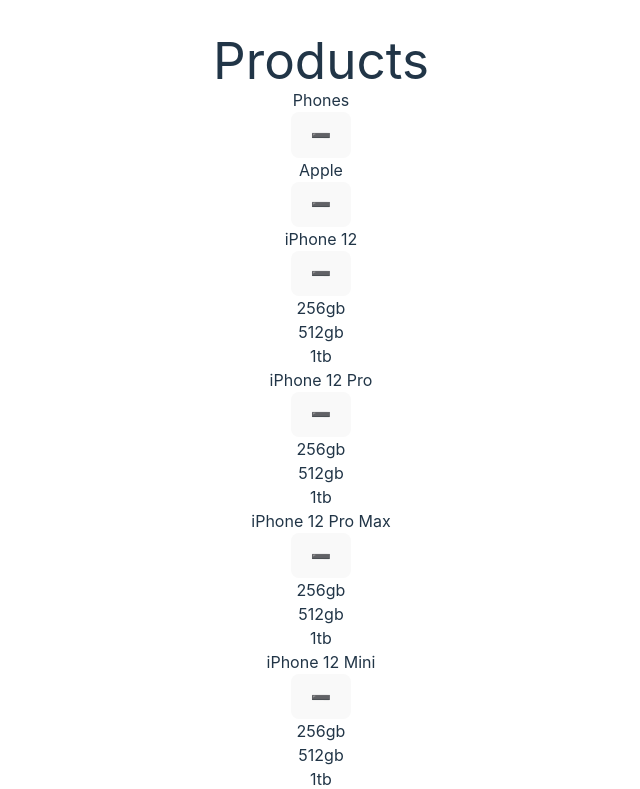
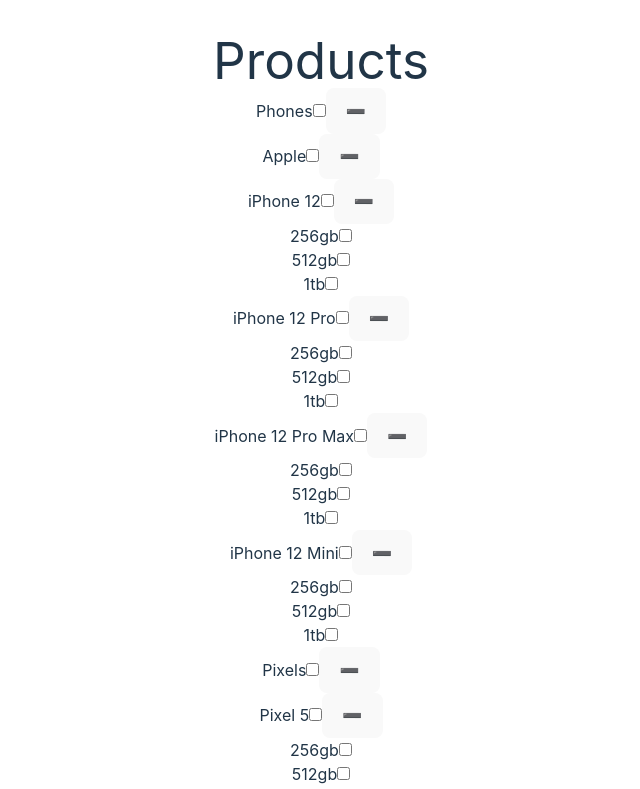
Before and after one commit to zavsievich/tree-task, a React (Vite) app: page / in a window 1280 px wide. Shown: the top 789 px of the page, without its empty margins (319-959 px from the left). Built offline with nearby package versions, Linux system fonts and the light colour scheme.

Commit message:
feat: check all logic

```diff
--- a/src/App.tsx
+++ b/src/App.tsx
@@ -6,9 +6,9 @@
 function App() {
   return (
     <main>
-      <h1>Products</h1>
+      <h1 className="text-xxl uppercase">Products</h1>
       {products.map((product: ProductType) => (
-        <Product name={product.name} list={product.list} />
+        <Product checked={false} name={product.name} list={product.list} />
       ))}
     </main>
   );
--- a/src/components/product/product.tsx
+++ b/src/components/product/product.tsx
@@ -2,20 +2,43 @@
 
 type ProductProps = ProductType & {
   className?: string;
+  checked?: boolean;
 };
 
-import { useState } from 'react';
+import { useEffect, useState } from 'react';
 
-export const Product = ({ name, list, className }: ProductProps) => {
+export const Product = ({ name, list, className, checked }: ProductProps) => {
   const [isCollapsed, setIsCollapsed] = useState(false);
+  const [isChecked, setIsChecked] = useState(false);
+
   const handleCollapse = () => {
     setIsCollapsed((prevState) => !prevState);
   };
 
+  const handleChecked = () => {
+    setIsChecked((prevState) => !prevState);
+  };
+
+  useEffect(() => {
+    if (checked !== undefined) {
+      setIsChecked(checked);
+    }
+  }, [checked]);
+
+  console.log('Product rerender', name, isChecked);
+
   return (
-    <div className={`flex flex-col items-start ${className}`}>
-      <div className="flex items-center">
-        <div>{name}</div>
+    <div className={`flex flex-col items-start text-xl ${className}`}>
+      <div className="flex items-center mt-2">
+        <label>
+          <span>{name}</span>
+          <input
+            className="ml-2 w-4 h-4"
+            type="checkbox"
+            checked={isChecked}
+            onChange={handleChecked}
+          />
+        </label>
         {list && (
           <button className="ml-2 p-1 text-xs" onClick={handleCollapse}>
             {isCollapsed ? '➕' : '➖'}
@@ -30,6 +53,7 @@
             name={item.name}
             list={item.list}
             className="ml-4"
+            checked={isChecked}
           />
         ))}
     </div>
```
